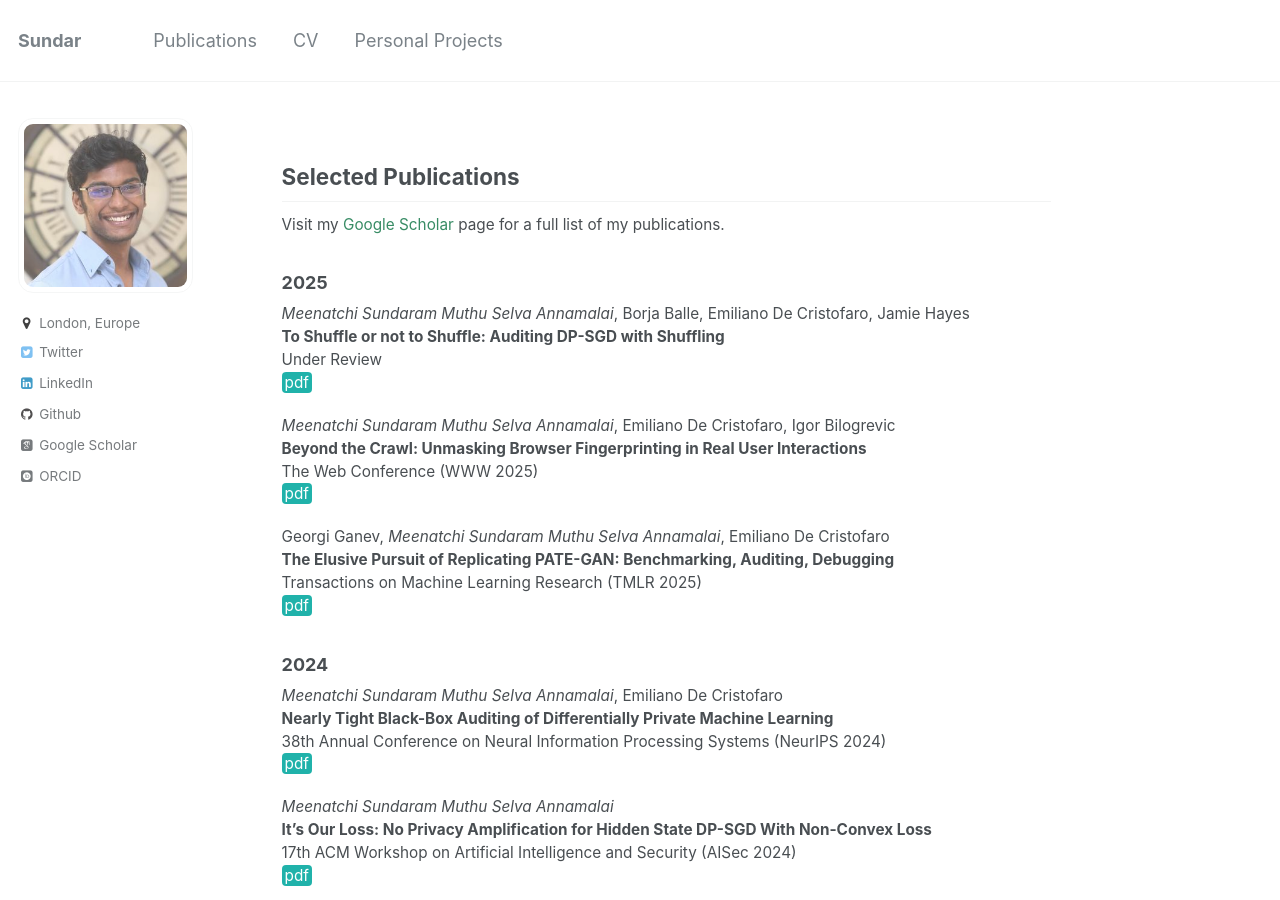
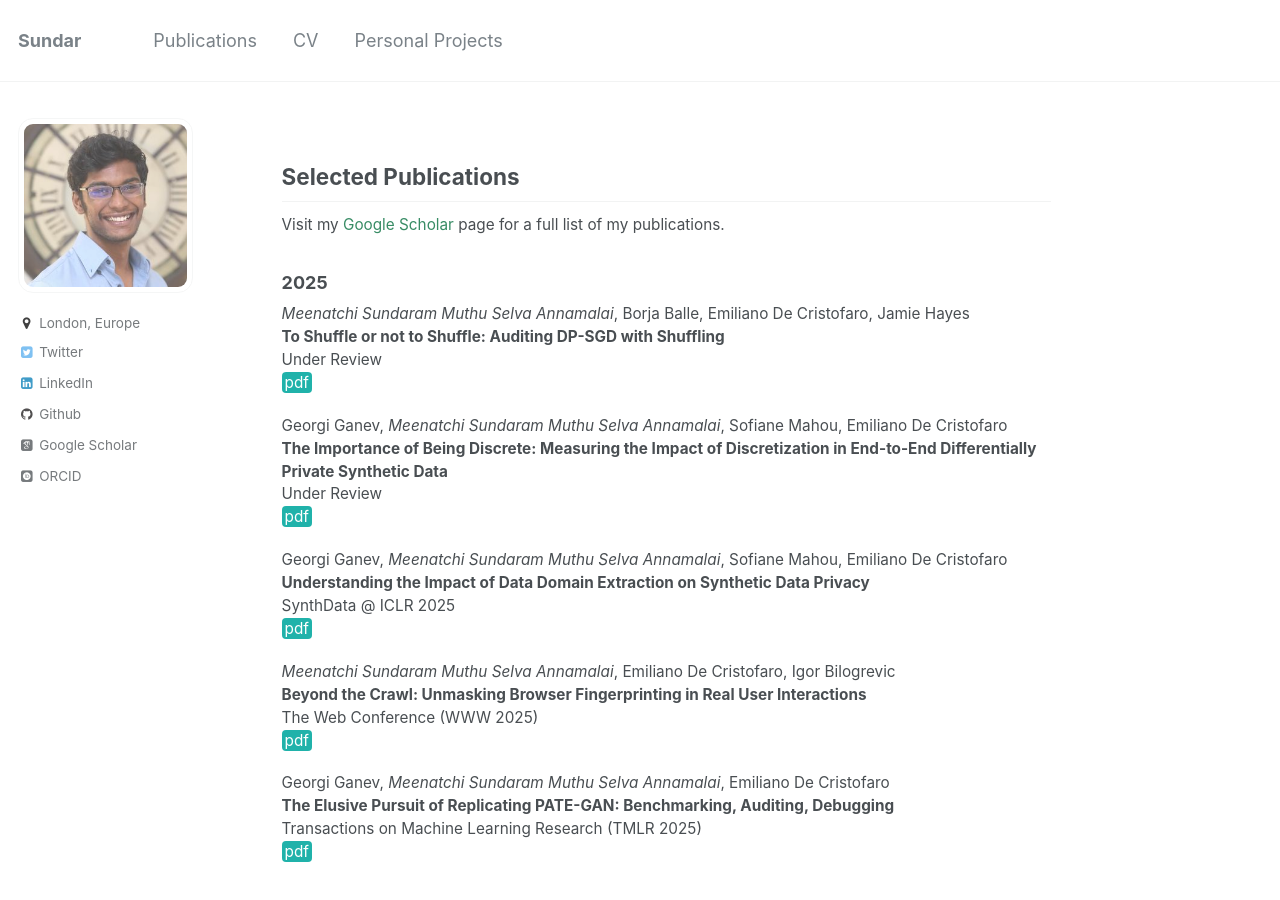
Before and after one commit to msundarmsa/msundarmsa.github.io, a Jekyll site: the page built from _pages/publications.md, in a window 1280 px wide and 900 px high. Built offline with Jekyll 4.4.1, drawn with Linux system fonts in a browser that asks for light colours; some web fonts are replaced.

Commit message:
CV and pubs

```diff
--- a/_pages/publications.md
+++ b/_pages/publications.md
@@ -16,6 +16,16 @@ Visit my [Google Scholar](https://scholar.google.com/citations?user=zYVEyL4AAAAJ
 Under Review
 [pdf](https://arxiv.org/abs/2411.10614){: .btn--danger}{:target="_blank"}
 
+Georgi Ganev, *Meenatchi Sundaram Muthu Selva Annamalai*, Sofiane Mahou, Emiliano De Cristofaro
+**The Importance of Being Discrete: Measuring the Impact of Discretization in End-to-End Differentially Private Synthetic Data**
+Under Review
+[pdf](https://arxiv.org/pdf/2504.06923){: .btn--danger}{:target="_blank"}
+
+Georgi Ganev, *Meenatchi Sundaram Muthu Selva Annamalai*, Sofiane Mahou, Emiliano De Cristofaro
+**Understanding the Impact of Data Domain Extraction on Synthetic Data Privacy**
+SynthData @ ICLR 2025
+[pdf](https://www.arxiv.org/pdf/2504.08254){: .btn--danger}{:target="_blank"}
+
 *Meenatchi Sundaram Muthu Selva Annamalai*, Emiliano De Cristofaro, Igor Bilogrevic
 **Beyond the Crawl: Unmasking Browser Fingerprinting in Real User Interactions**
 The Web Conference (WWW 2025)
@@ -24,7 +34,7 @@ The Web Conference (WWW 2025)
 Georgi Ganev, *Meenatchi Sundaram Muthu Selva Annamalai*, Emiliano De Cristofaro
 **The Elusive Pursuit of Replicating PATE-GAN: Benchmarking, Auditing, Debugging**
 Transactions on Machine Learning Research (TMLR 2025)
-[pdf](https://arxiv.org/abs/2406.13985){: .btn--danger}{:target="_blank"}
+[pdf](https://openreview.net/pdf?id=wcxrJcJ7vq){: .btn--danger}{:target="_blank"}
 
 ### 2024
 
```
Also changed, not shown: 2 other files.
